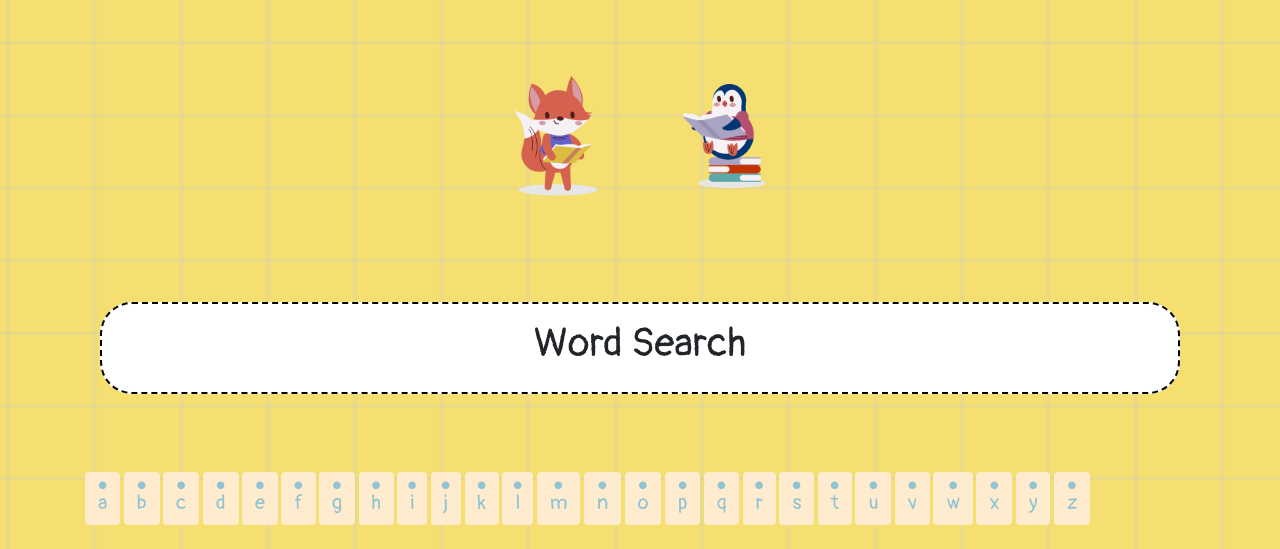
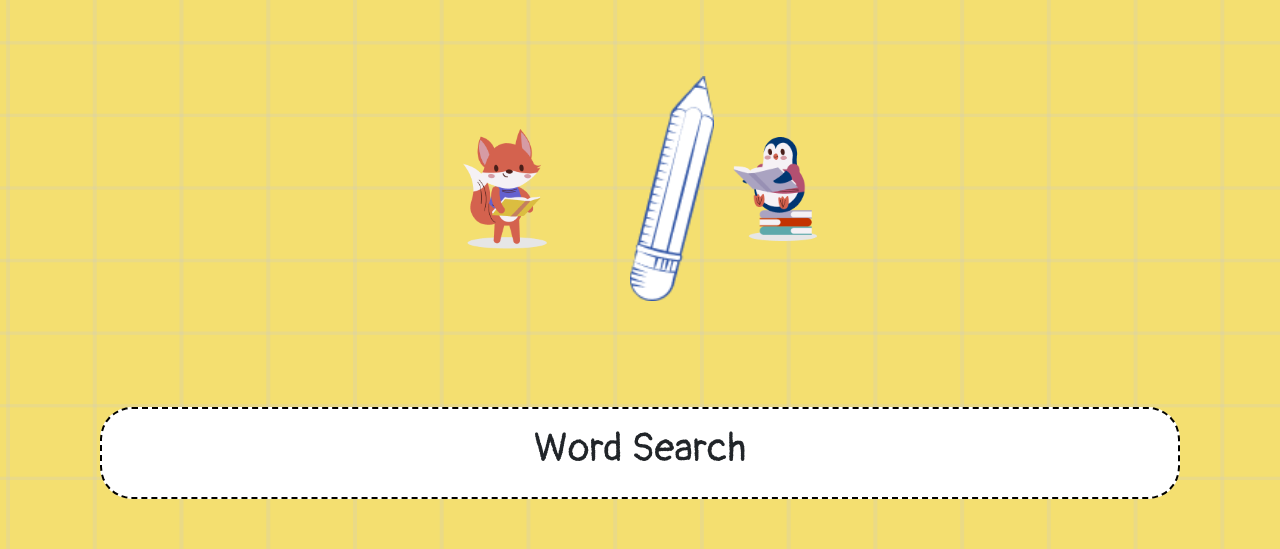
Before and after one commit to shrihan2008/176, a Flask app: page / in a window 1280 px wide. Shown: the top 549 px of the page. Run offline with Flask 3, Linux system fonts and the light colour scheme; some libraries are stand-ins or nearby versions.

Commit message:
Add files via upload

```diff
--- a/templates/index.html
+++ b/templates/index.html
@@ -33,6 +33,7 @@
             <div class="col-sm-12 col-md-12 col-lg-12 text-center p-5">
                 <img src="/static/assets/Group.png" width="100px" class="display_inline" />
                 <h1 id="story_title" class="display_inline"></h1>
+                <img src="/static/assets/Frame-2.png" width="100px" class="display_inline" />
                 <img src="/static/assets/Frame-4.png" width="100px" class="display_inline" />
             </div>
         </div>
```
